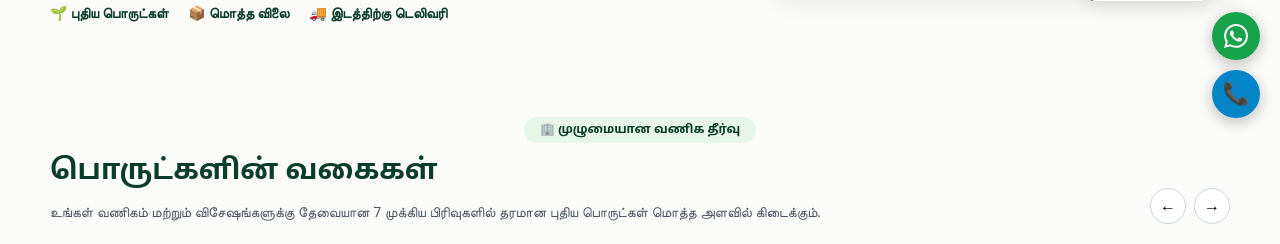
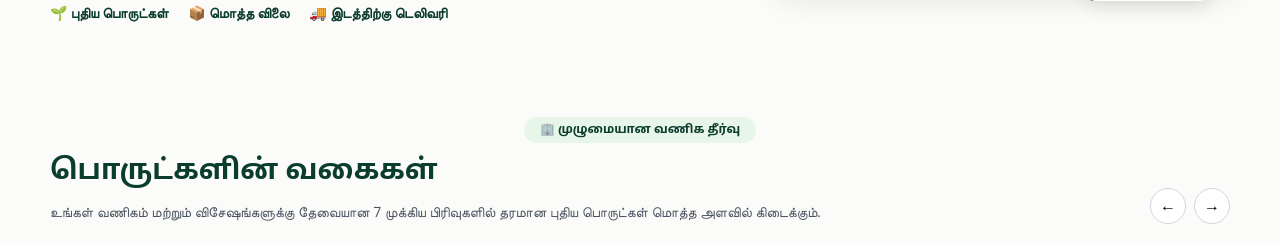
Before and after one commit to sujacse11/oorulavan-landing, a Django app: page / in a window 1280 px wide. Shown: the part 657-901 px from the top of the page. Run offline with Django 5.2, Linux system fonts and the light colour scheme; data comes from the database, SQL or seed files in the repository.

Commit message:
Update index.html

```diff
--- a/templates/landing/index.html
+++ b/templates/landing/index.html
@@ -85,15 +85,6 @@
         </div>
     </section>
 
-    <!-- FLOATING QUICK CONTACT BUTTONS -->
-    <div class="floating-contact">
-        <a href="https://wa.me/{{ settings.whatsapp_number }}?text=வணக்கம், எனக்கு மொத்த காய்கறி/மளிகை விலை விவரங்கள் தேவை." target="_blank" class="float-btn float-wa" title="WhatsApp">
-            <svg width="24" height="24" viewBox="0 0 24 24" fill="currentColor">
-                <path d="M.057 24l1.687-6.163c-1.041-1.804-1.588-3.849-1.587-5.946.003-6.556 5.338-11.891 11.893-11.891 3.181.001 6.167 1.24 8.413 3.488 2.245 2.248 3.481 5.236 3.48 8.414-.003 6.557-5.338 11.892-11.893 11.892-1.99-.001-3.951-.5-5.688-1.448l-6.305 1.654zm6.597-3.807c1.676.995 3.276 1.591 5.392 1.592 5.448 0 9.886-4.434 9.889-9.885.002-5.462-4.415-9.89-9.881-9.892-5.452 0-9.887 4.434-9.889 9.884-.001 2.225.651 3.891 1.746 5.634l-.999 3.648 3.742-.981zm11.387-5.464c-.074-.124-.272-.198-.57-.347-.297-.149-1.758-.868-2.031-.967-.272-.099-.47-.149-.669.149-.198.297-.768.967-.941 1.165-.173.198-.347.223-.644.074-.297-.149-1.255-.462-2.39-1.475-.883-.788-1.48-1.761-1.653-2.059-.173-.297-.018-.458.13-.606.134-.133.297-.347.446-.521.151-.172.2-.296.3-.495.099-.198.05-.372-.025-.521-.075-.148-.669-1.611-.916-2.206-.242-.579-.487-.501-.669-.51l-.57-.01c-.198 0-.52.074-.792.372s-1.04 1.016-1.04 2.479 1.065 2.876 1.213 3.074c.149.198 2.095 3.2 5.076 4.487.709.306 1.263.489 1.694.626.712.226 1.36.194 1.872.118.571-.085 1.758-.719 2.006-1.413.248-.695.248-1.29.173-1.414z"/>
-            </svg>
-        </a>
-        <a href="tel:{{ settings.phone }}" class="float-btn float-call" title="Call Us">📞</a>
-    </div>
 
     <!-- 4. PRODUCT CATEGORIES SECTION (7 CATEGORIES) -->
     <section id="categories" class="section">
```
